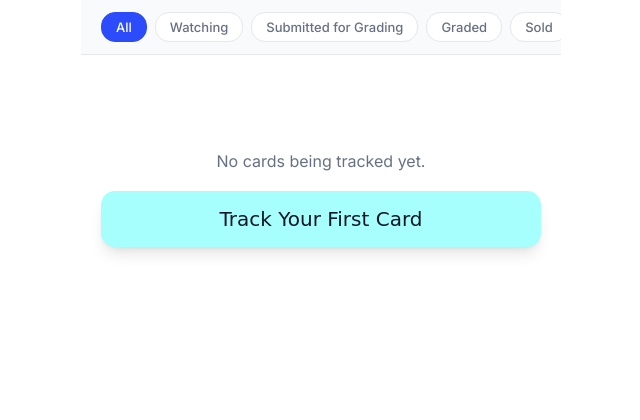
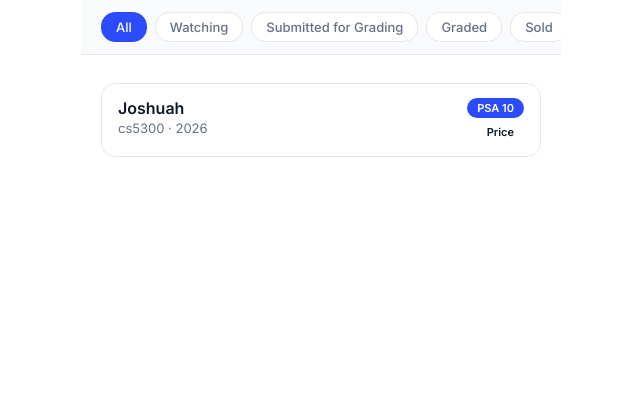
Before and after one commit to CS4300-CS5300-SP26/dev4_cust6, a Django app: page /tracking/ in a window 1280 px wide. Shown: the part 54-474 px from the top of the page, without its empty margins (319-959 px from the left). Run offline with Django 4.2, Linux system fonts and the light colour scheme; data comes from the database, SQL or seed files in the repository; both versions use the stored data as it was after the commit; some web fonts are replaced.

Commit message:
Tracking list with card display, add form, CSRF fix

```diff
--- a/crinkle/crinkle/settings.py
+++ b/crinkle/crinkle/settings.py
@@ -123,3 +123,4 @@ STATIC_URL = '/static/'
 # https://docs.djangoproject.com/en/4.2/ref/settings/#default-auto-field
 
 DEFAULT_AUTO_FIELD = 'django.db.models.BigAutoField'
+CSRF_TRUSTED_ORIGINS = ['https://app-jjones-21.devedu.io']
--- a/crinkle/tracking/templates/tracking/tracking_list.html
+++ b/crinkle/tracking/templates/tracking/tracking_list.html
@@ -14,8 +14,32 @@
     <a href="{% url 'tracking:list' %}?status={{ value }}" class="tab {% if current_filter == value %}active{% endif %}">{{ label }}</a>
     {% endfor %}
 </div>
+
+{% if tracked_cards %}
+<ul class="card-list">
+    {% for card in tracked_cards %}
+    <li class="card-item">
+        <a href="{% url 'tracking:detail' card.pk %}">
+            <div class="card-row">
+                <div class="card-info">
+                    <span class="card-name">{{ card.card_name }}</span>
+                    {% if card.card_set %}
+                    <span class="card-set">{{ card.card_set }}{% if card.card_year %} &middot; {{ card.card_year }}{% endif %}</span>
+                    {% endif %}
+                </div>
+                <div class="card-meta">
+                    <span class="grade-badge">{{ card.get_grade_tier_display }}</span>
+                    <span class="status-badge status-{{ card.status }}">{{ card.get_status_display }}</span>
+                </div>
+            </div>
+        </a>
+    </li>
+    {% endfor %}
+</ul>
+{% else %}
 <div class="empty-state">
     <p class="empty-text">No cards being tracked yet.</p>
     <a href="{% url 'tracking:add' %}" class="btn-tracking btn-tracking-primary">Track Your First Card</a>
 </div>
+{% endif %}
 {% endblock %}
```
Also changed, not shown: crinkle/tracking/templates/tracking/tracking_form.html (added, +32 -0 lines), crinkle/db.sqlite3.
